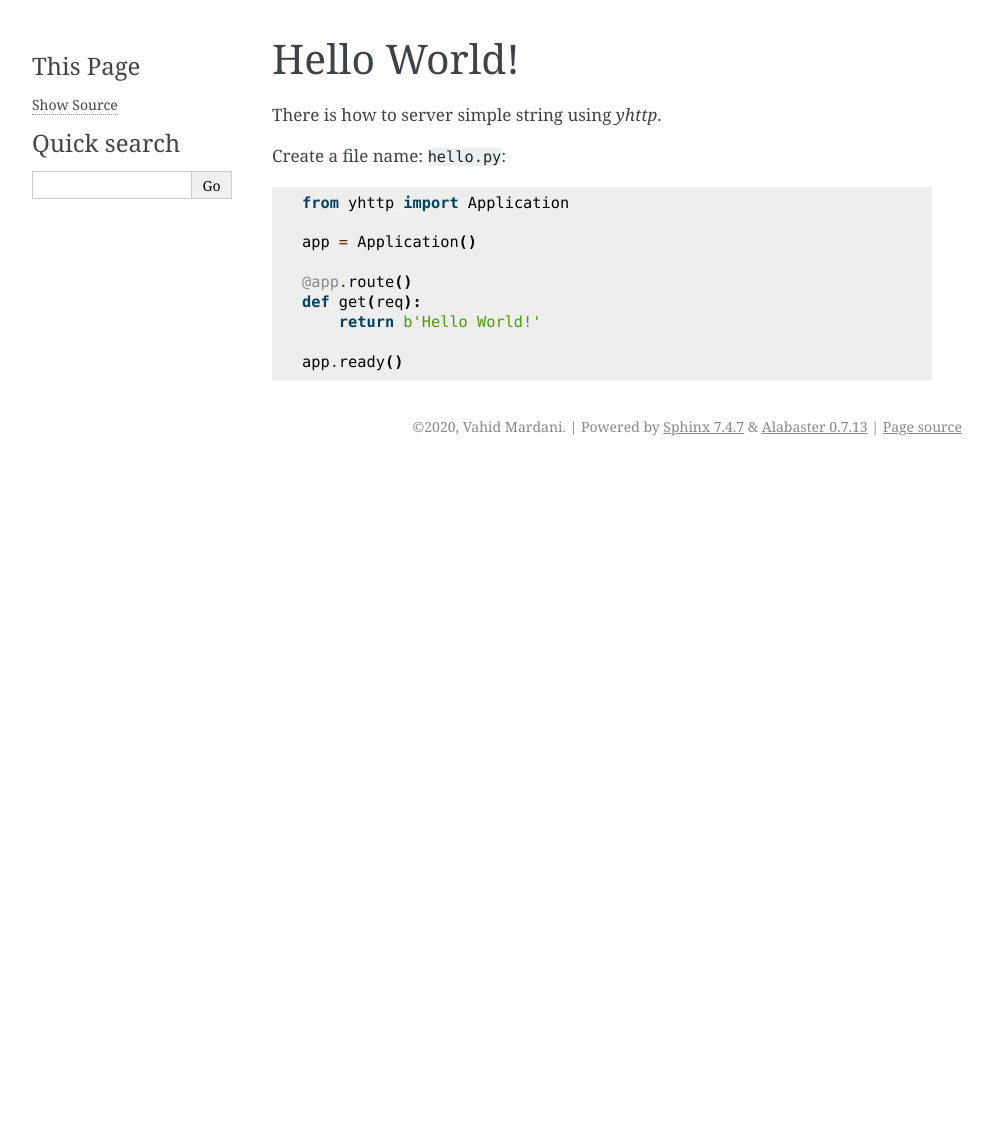
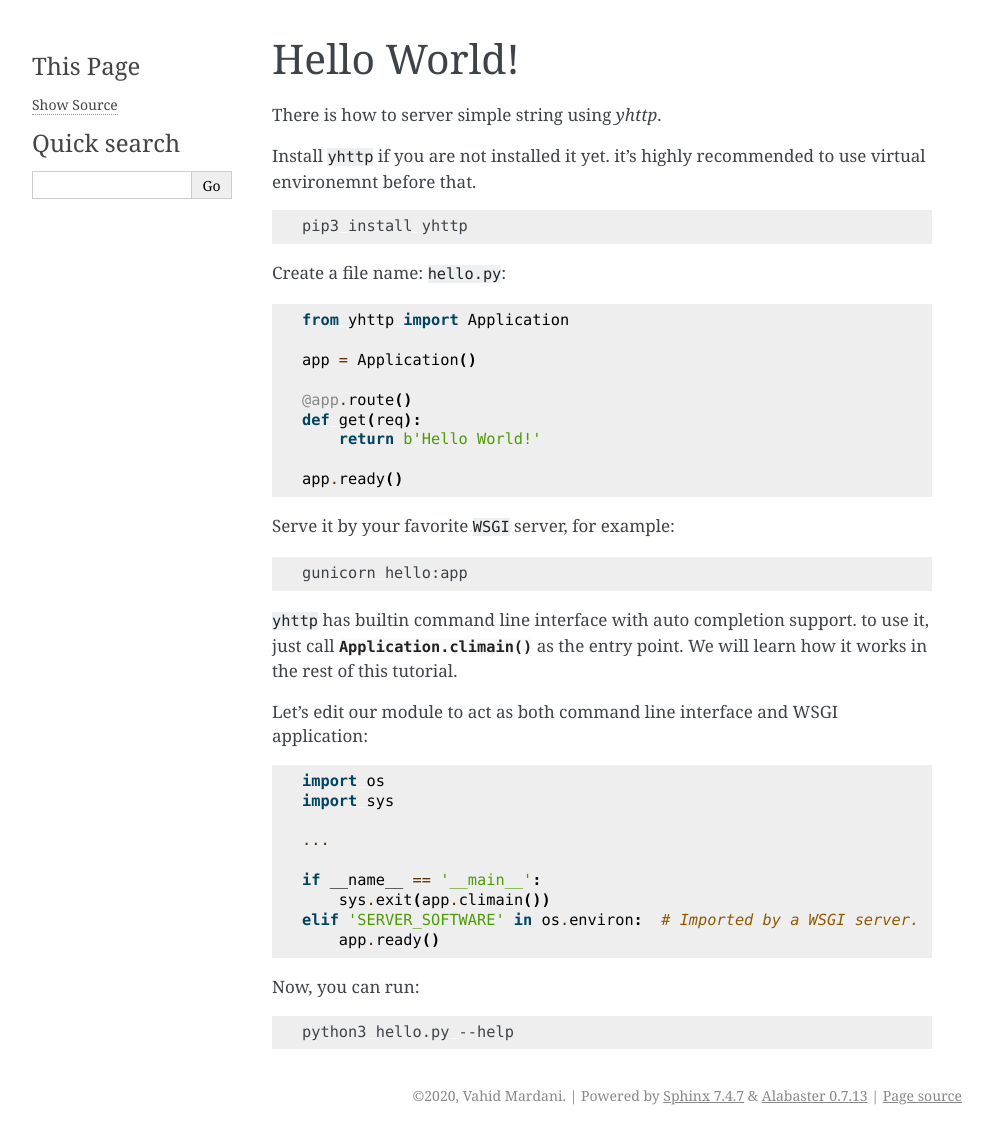
Before and after one commit to yhttp/yhttp, a Sphinx documentation site: the page built from sphinx/tutorials/helloworld.rst, in a window 1280 px wide. Shown: the whole page, without its empty margins (148-1141 px from the left). Built offline with Sphinx 7.4.7, drawn with Linux system fonts in a browser that asks for light colours; the version number could not be read and is left out; before the commit the page ends 900 px from its top, so only the background shows below that.

Commit message:
Tutorials

```diff
--- a/sphinx/conf.py
+++ b/sphinx/conf.py
@@ -45,7 +45,9 @@
 # extensions coming with Sphinx (named 'sphinx.ext.*') or your custom
 # ones.
 extensions = [
-  'sphinx.ext.doctest'
+  'sphinx.ext.doctest',
+  'sphinx.ext.autodoc',
+  'sphinx.ext.intersphinx',
 ]
 
 # Add any paths that contain templates here, relative to this directory.
@@ -68,3 +70,10 @@
 # relative to this directory. They are copied after the builtin static files,
 # so a file named "default.css" will overwrite the builtin "default.css".
 html_static_path = ['_static']
+
+# Example configuration for intersphinx: refer to the Python standard library.
+intersphinx_mapping = {
+    'python': ('https://docs.python.org/3.6', None),
+#    'sqlalchemy': ('http://docs.sqlalchemy.org/en/latest/', None)
+
+}
--- a/sphinx/index.rst
+++ b/sphinx/index.rst
@@ -23,14 +23,15 @@
 - Use Python's `keywordonly <https://www.python.org/dev/peps/pep-3102/>`_
   arguments for query strings (>= 0.24.0).
 - Easy to extend.
+- Builtin extensible CLI.
+
 
 .. toctree::
    :maxdepth: 2
    :caption: Contents:
 
    tutorials/index
-
-
+   api
 
 
 Indices and tables
--- a/sphinx/tutorials/helloworld.rst
+++ b/sphinx/tutorials/helloworld.rst
@@ -3,6 +3,15 @@
 ============
 
 There is how to server simple string using `yhttp`.
+
+
+Install ``yhttp`` if you are not installed it yet. it's highly recommended to
+use virtual environemnt before that.
+
+.. code-block:: bash
+
+   pip3 install yhttp
+
 
 Create a file name: ``hello.py``:
 
@@ -19,6 +28,44 @@
    app.ready()
 
 
+Serve it by your favorite ``WSGI`` server, for example:
+
+.. code-block:: bash
+
+   gunicorn hello:app
+
+
+``yhttp`` has builtin command line interface with auto completion support. to use
+it, just call :meth:`.Application.climain` as the entry point. We will learn
+how it works in the rest of this tutorial.
+
+Let's edit our module to act as both command line interface and WSGI
+application:
+
+
+.. code-block::
+
+   import os
+   import sys
+
+   ...
+
+   if __name__ == '__main__':
+       sys.exit(app.climain())
+   elif 'SERVER_SOFTWARE' in os.environ:  # Imported by a WSGI server.
+       app.ready()
+
+
+Now, you can run:
+
+.. code-block:: bash
+
+   python3 hello.py --help
+
+
+
+
+
 .. testcode::
    :hide:
 
```
Also changed, not shown: sphinx/api.rst (added, +12 -0 lines), 2 other files.
